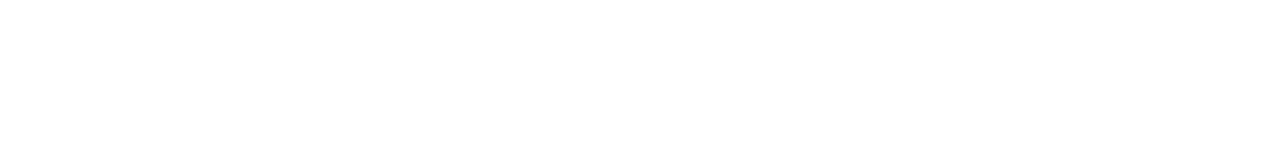
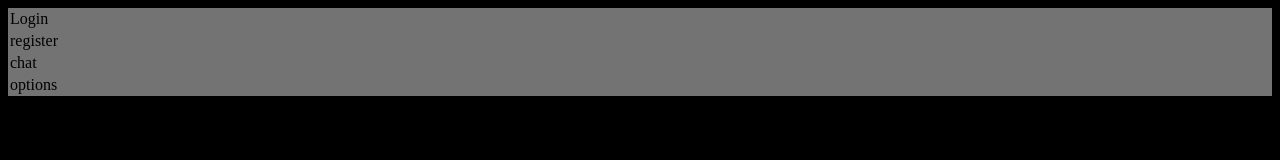
Before and after one commit to CoolStop-Studio/GDS-Chat-5, a website: page public/main/main.html in a window 1280 px wide. Drawn offline with Linux system fonts and the light colour scheme.

Commit message:
starting frontent now

```diff
--- a/public/index.html
+++ b/public/main/main.html
@@ -4,23 +4,34 @@
 <head>
     <meta charset="UTF-8">
     <meta name="viewport" content="width=device-width, initial-scale=1.0">
+    <link rel="stylesheet" href="style.css">
     <title>GDS Chat</title>
+    <style>
+        div {
+            background-color: rgb(115, 115, 115);
+            padding: 2px;
+        }
+
+        body {
+            background-color: rgb(0, 0, 0);
+        }
+    </style>
 </head>
 
-<head>
+<body>
     <div id="login">
-
+        Login
     </div>
 
     <div id="register">
-
+        register
     </div>
 
     <div id="chats">
-
+        chat
     </div>
 
     <div id="options">
-
+        options
     </div>
-</head>
+</body>
--- a/server.js
+++ b/server.js
@@ -15,7 +15,7 @@ const __dirname = dirname(__filename);
 
 // File paths
 const fileFolder = join(__dirname, 'public');
-const fileName = "test.html";
+const fileName = "main/main.html";
 const dbFile = join(__dirname, 'db.json');
 
 // Server settings
```
Also changed, not shown: public/main/style.css (added), public/test/test.html (renamed from public/test.html).
